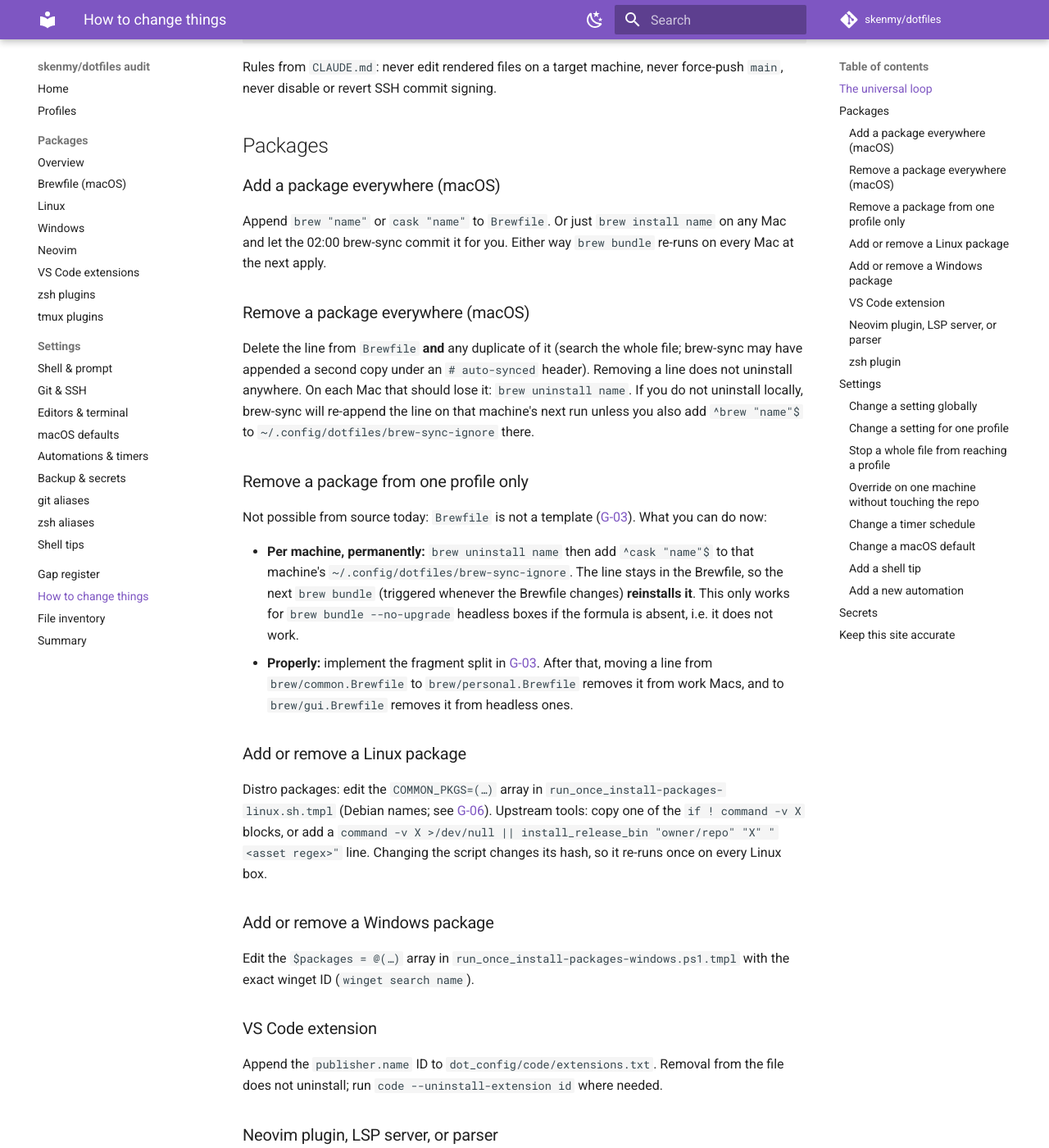
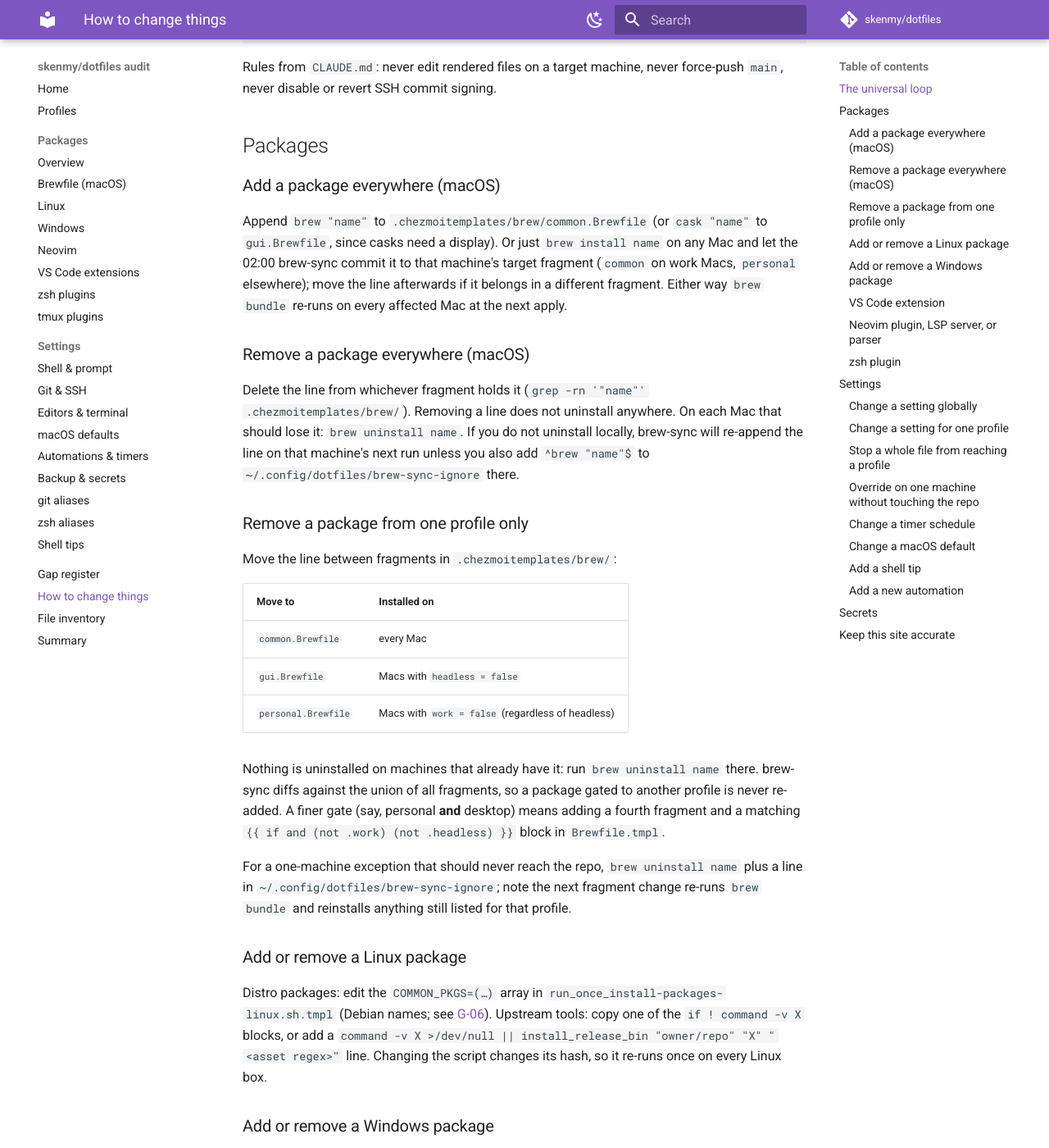
Before and after one commit to skenmy/dotfiles, an MkDocs documentation site: the page built from docs/howto.md, in a window 1280 px wide and 1400 px high, scrolled down 442 px. Shown: the whole window at 82% size. Built offline with MkDocs 1.6.1 and Material for MkDocs 9.7.7, drawn with Linux system fonts in a browser that asks for light colours; comment, search, counter and statistics services are not loaded.

Commit message:
fix(brew): profile-aware Brewfile fragments, name-based brew-sync, signed sync commits
Closes G-03, G-04, G-18 from the gap register.

- Brewfile.tmpl renders ~/Brewfile from .chezmoitemplates/brew/
  common.Brewfile (every Mac), gui.Brewfile (headless=false) and
  personal.Brewfile (work=false). Work Macs no longer get Spotify,
  Telegram, Battle.net, OpenClaw or the Tailscale cask; headless Macs
  get no casks or fonts.
- Deduplicated: tealdeer, xh, mkcert, pre-commit, restic, k9s were listed
  twice. Dropped the stale cask names `tailscale` and `claude-code` in
  favour of `tailscale-app` and `claude-code@latest` (per brew info).
- dotfiles-brew-sync: compares `kind "name"` tokens instead of whole
  lines (root cause of the duplicates), diffs against the union of all
  fragments, appends to the fragment named in
  ~/.config/dotfiles/brew-sync-target (templated: common on work,
  personal otherwise), retries a previously staged change, and commits
  signed with the normal git config — the gpgsign=false fallback is gone.
- run_onchange_after_brew-bundle hashes the template and all fragments.
- docsgen reads the fragments and reports duplicates across them.
- Docs, README and CLAUDE.md updated; gap statuses flipped.

```diff
--- a/docs/howto.md
+++ b/docs/howto.md
@@ -23,28 +23,36 @@ disable or revert SSH commit signing.
 
 ### Add a package everywhere (macOS)
 
-Append `brew "name"` or `cask "name"` to `Brewfile`. Or just `brew install name` on any Mac and let the
-02:00 brew-sync commit it for you. Either way `brew bundle` re-runs on every Mac at the next apply.
+Append `brew "name"` to `.chezmoitemplates/brew/common.Brewfile` (or `cask "name"` to `gui.Brewfile`, since
+casks need a display). Or just `brew install name` on any Mac and let the 02:00 brew-sync commit it to
+that machine's target fragment (`common` on work Macs, `personal` elsewhere); move the line afterwards
+if it belongs in a different fragment. Either way `brew bundle` re-runs on every affected Mac at the next apply.
 
 ### Remove a package everywhere (macOS)
 
-Delete the line from `Brewfile` **and** any duplicate of it (search the whole file; brew-sync may have
-appended a second copy under an `# auto-synced` header). Removing a line does not uninstall anywhere.
-On each Mac that should lose it: `brew uninstall name`. If you do not uninstall locally, brew-sync will
-re-append the line on that machine's next run unless you also add `^brew "name"$` to
-`~/.config/dotfiles/brew-sync-ignore` there.
+Delete the line from whichever fragment holds it (`grep -rn '"name"' .chezmoitemplates/brew/`). Removing a
+line does not uninstall anywhere. On each Mac that should lose it: `brew uninstall name`. If you do not
+uninstall locally, brew-sync will re-append the line on that machine's next run unless you also add
+`^brew "name"$` to `~/.config/dotfiles/brew-sync-ignore` there.
 
 ### Remove a package from one profile only
 
-Not possible from source today: `Brewfile` is not a template ([G-03](gaps.md#g-03)). What you can do now:
+Move the line between fragments in `.chezmoitemplates/brew/`:
 
-- **Per machine, permanently:** `brew uninstall name` then add `^cask "name"$` to that machine's
-  `~/.config/dotfiles/brew-sync-ignore`. The line stays in the Brewfile, so the next `brew bundle`
-  (triggered whenever the Brewfile changes) **reinstalls it**. This only works for `brew bundle
-  --no-upgrade` headless boxes if the formula is absent, i.e. it does not work.
-- **Properly:** implement the fragment split in [G-03](gaps.md#g-03). After that, moving a line from
-  `brew/common.Brewfile` to `brew/personal.Brewfile` removes it from work Macs, and to `brew/gui.Brewfile`
-  removes it from headless ones.
+| Move to | Installed on |
+|---|---|
+| `common.Brewfile` | every Mac |
+| `gui.Brewfile` | Macs with `headless = false` |
+| `personal.Brewfile` | Macs with `work = false` (regardless of headless) |
+
+Nothing is uninstalled on machines that already have it: run `brew uninstall name` there. brew-sync
+diffs against the union of all fragments, so a package gated to another profile is never re-added.
+A finer gate (say, personal **and** desktop) means adding a fourth fragment and a matching
+`{{ if and (not .work) (not .headless) }}` block in `Brewfile.tmpl`.
+
+For a one-machine exception that should never reach the repo, `brew uninstall name` plus a line in
+`~/.config/dotfiles/brew-sync-ignore`; note the next fragment change re-runs `brew bundle` and
+reinstalls anything still listed for that profile.
 
 ### Add or remove a Linux package
 
```
Also changed, not shown: CLAUDE.md (+6 -6 lines), README.md (+6 -3 lines), docs/gaps.md (+6 -11 lines), docs/packages/index.md (+9 -7 lines), docs/profiles.md (+5 -5 lines), docs/settings/automations.md (+11 -7 lines), 12 other files.
